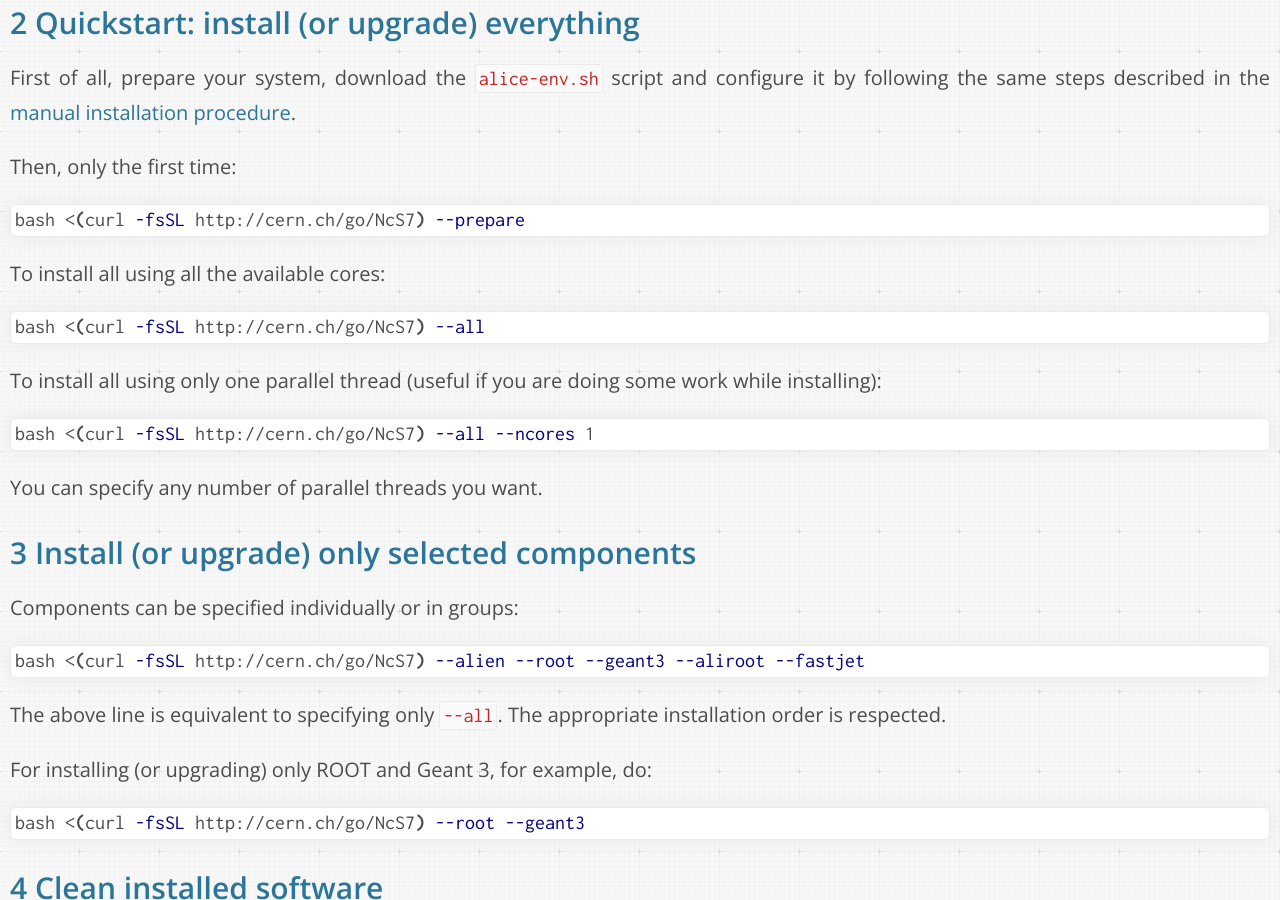
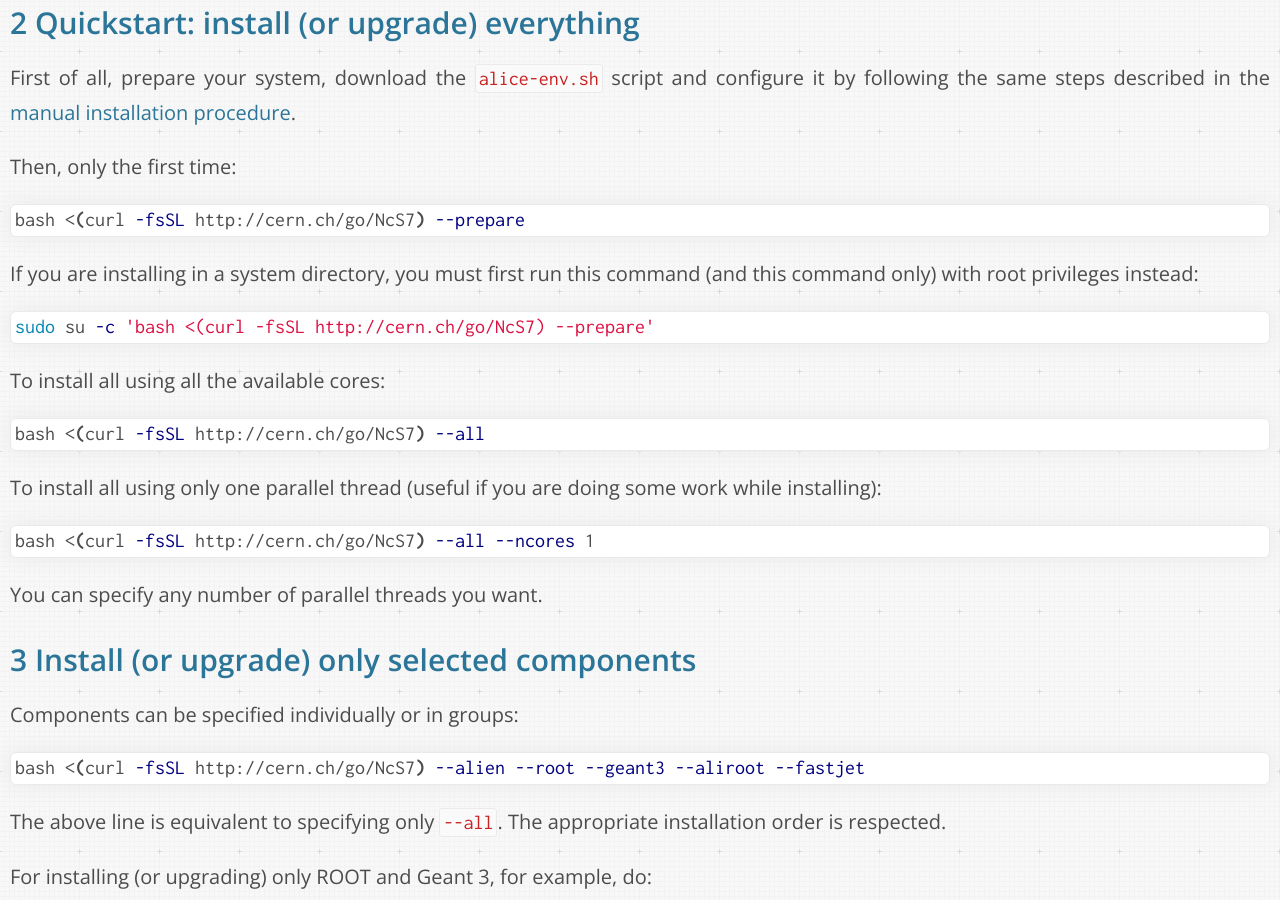
Before and after one commit to dberzano/dberzano.github.io, a Jekyll site: the page built from alice/install-aliroot/auto.md, in a window 1280 px wide and 900 px high, scrolled down 1229 px. Built offline with Jekyll 4.4.1, drawn with Linux system fonts in a browser that asks for light colours; Markdown is read by kramdown in place of the engine named in the settings.

Commit message:
Added sudo mode

````diff
--- a/alice/install-aliroot/auto.md
+++ b/alice/install-aliroot/auto.md
@@ -53,6 +53,13 @@
 
 ```bash
 bash <(curl -fsSL http://cern.ch/go/NcS7) --prepare
+```
+
+If you are installing in a system directory, you must first run this
+command (and this command **only**) with root privileges instead:
+
+```bash
+sudo su -c 'bash <(curl -fsSL http://cern.ch/go/NcS7) --prepare'
 ```
 
 To install all using all the available cores:
````
Also changed, not shown: alice/install-aliroot/index.md (+1 -0 lines).
